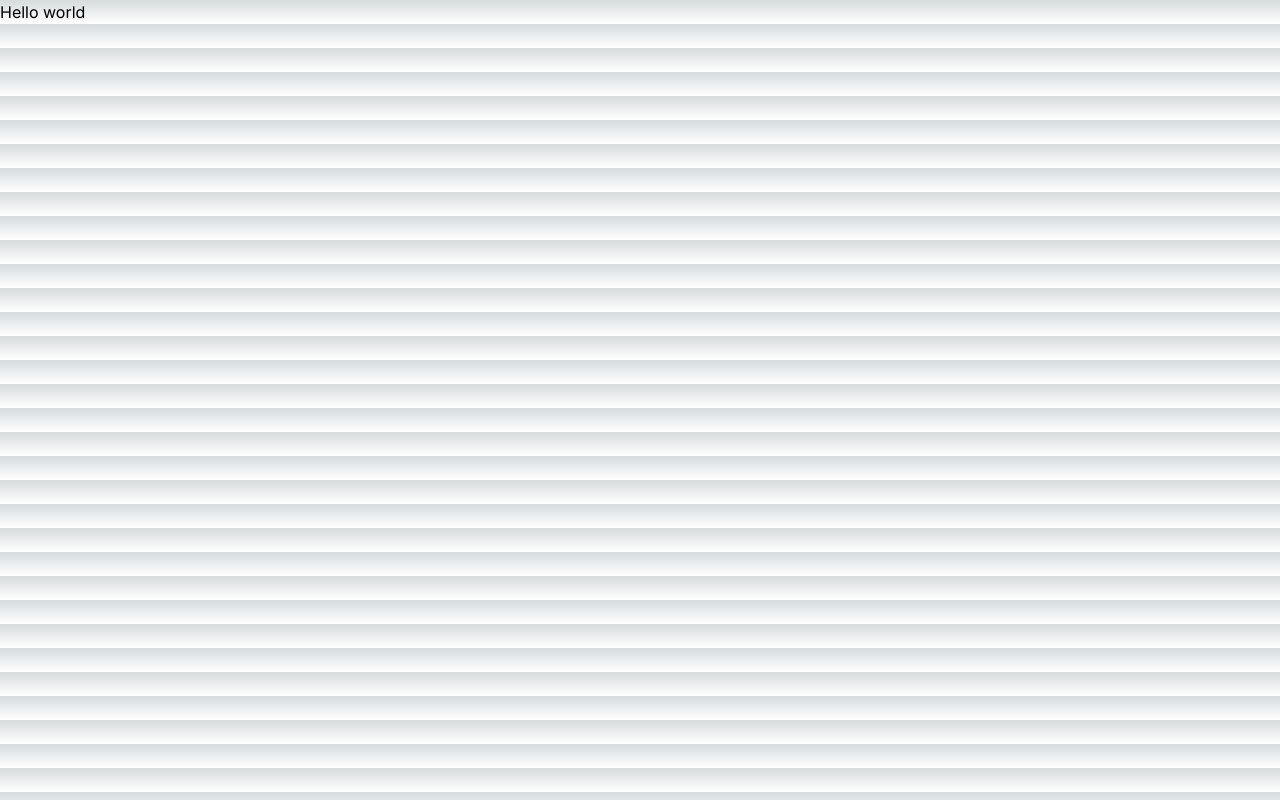
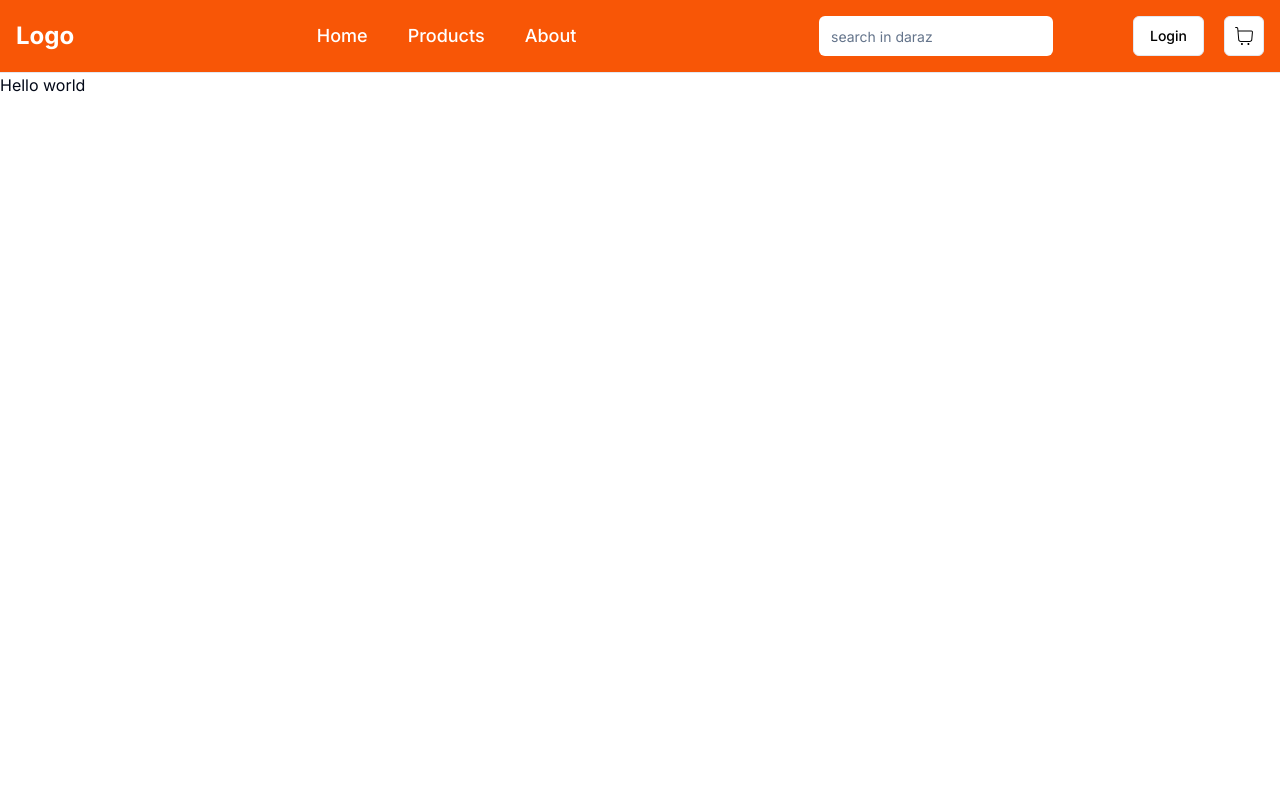
Before and after one commit to ManojBelbase/E-Commerce, a Next.js app: page / in a window 1280 px wide. Built offline with nearby package versions, Linux system fonts and the light colour scheme.

Commit message:
navbar added

```diff
--- a/src/app/globals.css
+++ b/src/app/globals.css
@@ -2,32 +2,75 @@
   @tailwind components;
   @tailwind utilities;
 
+  @layer base {
     :root {
-  --foreground-rgb: 0, 0, 0;
-  --background-start-rgb: 214, 219, 220;
-  --background-end-rgb: 255, 255, 255;
+      --background: 0 0% 100%;
+      --foreground: 222.2 84% 4.9%;
+
+      --card: 0 0% 100%;
+      --card-foreground: 222.2 84% 4.9%;
+
+      --popover: 0 0% 100%;
+      --popover-foreground: 222.2 84% 4.9%;
+
+      --primary: 222.2 47.4% 11.2%;
+      --primary-foreground: 210 40% 98%;
+
+      --secondary: 210 40% 96.1%;
+      --secondary-foreground: 222.2 47.4% 11.2%;
+
+      --muted: 210 40% 96.1%;
+      --muted-foreground: 215.4 16.3% 46.9%;
+
+      --accent: 210 40% 96.1%;
+      --accent-foreground: 222.2 47.4% 11.2%;
+
+      --destructive: 0 84.2% 60.2%;
+      --destructive-foreground: 210 40% 98%;
+
+      --border: 214.3 31.8% 91.4%;
+      --input: 214.3 31.8% 91.4%;
+      --ring: 222.2 84% 4.9%;
+
+      --radius: 0.5rem;
     }
 
-@media (prefers-color-scheme: dark) {
-  :root {
-    --foreground-rgb: 255, 255, 255;
-    --background-start-rgb: 0, 0, 0;
-    --background-end-rgb: 0, 0, 0;
+    .dark {
+      --background: 222.2 84% 4.9%;
+      --foreground: 210 40% 98%;
+
+      --card: 222.2 84% 4.9%;
+      --card-foreground: 210 40% 98%;
+
+      --popover: 222.2 84% 4.9%;
+      --popover-foreground: 210 40% 98%;
+
+      --primary: 210 40% 98%;
+      --primary-foreground: 222.2 47.4% 11.2%;
+
+      --secondary: 217.2 32.6% 17.5%;
+      --secondary-foreground: 210 40% 98%;
+
+      --muted: 217.2 32.6% 17.5%;
+      --muted-foreground: 215 20.2% 65.1%;
+
+      --accent: 217.2 32.6% 17.5%;
+      --accent-foreground: 210 40% 98%;
+
+      --destructive: 0 62.8% 30.6%;
+      --destructive-foreground: 210 40% 98%;
+
+      --border: 217.2 32.6% 17.5%;
+      --input: 217.2 32.6% 17.5%;
+      --ring: 212.7 26.8% 83.9%;
     }
   }
 
+  @layer base {
+    * {
+      @apply border-border;
+    }
     body {
-  color: rgb(var(--foreground-rgb));
-  background: linear-gradient(
-      to bottom,
-      transparent,
-      rgb(var(--background-end-rgb))
-    )
-    rgb(var(--background-start-rgb));
-}
-
-@layer utilities {
-  .text-balance {
-    text-wrap: balance;
+      @apply bg-background text-foreground;
     }
   }
--- a/src/app/layout.tsx
+++ b/src/app/layout.tsx
@@ -1,6 +1,7 @@
 import type { Metadata } from "next";
 import { Inter } from "next/font/google";
 import "./globals.css";
+import Navbar from "@/components/share-components/navbar";
 
 const inter = Inter({ subsets: ["latin"] });
 
@@ -16,7 +17,10 @@
 }>) {
   return (
     <html lang="en">
-      <body className={inter.className}>{children}</body>
+      <body className={inter.className}>
+        <Navbar />
+        {children}
+      </body>
     </html>
   );
 }
--- /dev/null
+++ b/src/components/share-components/navbar.tsx
@@ -0,0 +1,43 @@
+import Link from "next/link";
+import React from "react";
+import { Input } from "@/components/ui/input";
+import { Button } from "@/components/ui/button";
+import { CiShoppingCart } from "react-icons/ci";
+type Props = {};
+
+const Navbar = (props: Props) => {
+  return (
+    <nav className=" flex items-center justify-between gap-10 py-4 px-4 border-b bg-[#F85606] text-white">
+      {/* Logo section */}
+      <section className="text-2xl font-bold">Logo</section>
+      {/* nav items section */}
+      <ul className="flex items-center gap-10 text-lg font-medium">
+        <li>
+          <Link href={"/"}>Home</Link>
+        </li>
+        <li>
+          <Link href={"/"}>Products</Link>
+        </li>
+        <li>
+          <Link href={"/"}>About</Link>
+        </li>
+      </ul>
+      <section className="flex gap-20 text-black">
+        <section>
+          <Input
+            placeholder="search in daraz"
+            className="outline-none border-0"
+          />
+        </section>
+        <section className="flex items-center gap-5 text-black">
+          <Button variant="outline">Login</Button>
+          <Button variant="outline" size={"icon"}>
+            <CiShoppingCart size={24} />
+          </Button>
+        </section>
+      </section>
+    </nav>
+  );
+};
+
+export default Navbar;
--- /dev/null
+++ b/src/components/ui/button.tsx
@@ -0,0 +1,56 @@
+import * as React from "react"
+import { Slot } from "@radix-ui/react-slot"
+import { cva, type VariantProps } from "class-variance-authority"
+
+import { cn } from "@/lib/utils"
+
+const buttonVariants = cva(
+  "inline-flex items-center justify-center whitespace-nowrap rounded-md text-sm font-medium ring-offset-background transition-colors focus-visible:outline-none focus-visible:ring-2 focus-visible:ring-ring focus-visible:ring-offset-2 disabled:pointer-events-none disabled:opacity-50",
+  {
+    variants: {
+      variant: {
+        default: "bg-primary text-primary-foreground hover:bg-primary/90",
+        destructive:
+          "bg-destructive text-destructive-foreground hover:bg-destructive/90",
+        outline:
+          "border border-input bg-background hover:bg-accent hover:text-accent-foreground",
+        secondary:
+          "bg-secondary text-secondary-foreground hover:bg-secondary/80",
+        ghost: "hover:bg-accent hover:text-accent-foreground",
+        link: "text-primary underline-offset-4 hover:underline",
+      },
+      size: {
+        default: "h-10 px-4 py-2",
+        sm: "h-9 rounded-md px-3",
+        lg: "h-11 rounded-md px-8",
+        icon: "h-10 w-10",
+      },
+    },
+    defaultVariants: {
+      variant: "default",
+      size: "default",
+    },
+  }
+)
+
+export interface ButtonProps
+  extends React.ButtonHTMLAttributes<HTMLButtonElement>,
+    VariantProps<typeof buttonVariants> {
+  asChild?: boolean
+}
+
+const Button = React.forwardRef<HTMLButtonElement, ButtonProps>(
+  ({ className, variant, size, asChild = false, ...props }, ref) => {
+    const Comp = asChild ? Slot : "button"
+    return (
+      <Comp
+        className={cn(buttonVariants({ variant, size, className }))}
+        ref={ref}
+        {...props}
+      />
+    )
+  }
+)
+Button.displayName = "Button"
+
+export { Button, buttonVariants }
--- /dev/null
+++ b/src/components/ui/input.tsx
@@ -0,0 +1,25 @@
+import * as React from "react"
+
+import { cn } from "@/lib/utils"
+
+export interface InputProps
+  extends React.InputHTMLAttributes<HTMLInputElement> {}
+
+const Input = React.forwardRef<HTMLInputElement, InputProps>(
+  ({ className, type, ...props }, ref) => {
+    return (
+      <input
+        type={type}
+        className={cn(
+          "flex h-10 w-full rounded-md border border-input bg-background px-3 py-2 text-sm ring-offset-background file:border-0 file:bg-transparent file:text-sm file:font-medium placeholder:text-muted-foreground focus-visible:outline-none focus-visible:ring-2 focus-visible:ring-ring focus-visible:ring-offset-2 disabled:cursor-not-allowed disabled:opacity-50",
+          className
+        )}
+        ref={ref}
+        {...props}
+      />
+    )
+  }
+)
+Input.displayName = "Input"
+
+export { Input }
--- /dev/null
+++ b/src/lib/utils.ts
@@ -0,0 +1,6 @@
+import { type ClassValue, clsx } from "clsx"
+import { twMerge } from "tailwind-merge"
+
+export function cn(...inputs: ClassValue[]) {
+  return twMerge(clsx(inputs))
+}
--- a/tailwind.config.ts
+++ b/tailwind.config.ts
@@ -1,20 +1,80 @@
-import type { Config } from "tailwindcss";
+import type { Config } from "tailwindcss"
 
-const config: Config = {
+const config = {
+  darkMode: ["class"],
   content: [
-    "./src/pages/**/*.{js,ts,jsx,tsx,mdx}",
-    "./src/components/**/*.{js,ts,jsx,tsx,mdx}",
-    "./src/app/**/*.{js,ts,jsx,tsx,mdx}",
-  ],
+    './pages/**/*.{ts,tsx}',
+    './components/**/*.{ts,tsx}',
+    './app/**/*.{ts,tsx}',
+    './src/**/*.{ts,tsx}',
+	],
+  prefix: "",
   theme: {
+    container: {
+      center: true,
+      padding: "2rem",
+      screens: {
+        "2xl": "1400px",
+      },
+    },
     extend: {
-      backgroundImage: {
-        "gradient-radial": "radial-gradient(var(--tw-gradient-stops))",
-        "gradient-conic":
-          "conic-gradient(from 180deg at 50% 50%, var(--tw-gradient-stops))",
+      colors: {
+        border: "hsl(var(--border))",
+        input: "hsl(var(--input))",
+        ring: "hsl(var(--ring))",
+        background: "hsl(var(--background))",
+        foreground: "hsl(var(--foreground))",
+        primary: {
+          DEFAULT: "hsl(var(--primary))",
+          foreground: "hsl(var(--primary-foreground))",
+        },
+        secondary: {
+          DEFAULT: "hsl(var(--secondary))",
+          foreground: "hsl(var(--secondary-foreground))",
+        },
+        destructive: {
+          DEFAULT: "hsl(var(--destructive))",
+          foreground: "hsl(var(--destructive-foreground))",
+        },
+        muted: {
+          DEFAULT: "hsl(var(--muted))",
+          foreground: "hsl(var(--muted-foreground))",
+        },
+        accent: {
+          DEFAULT: "hsl(var(--accent))",
+          foreground: "hsl(var(--accent-foreground))",
+        },
+        popover: {
+          DEFAULT: "hsl(var(--popover))",
+          foreground: "hsl(var(--popover-foreground))",
+        },
+        card: {
+          DEFAULT: "hsl(var(--card))",
+          foreground: "hsl(var(--card-foreground))",
+        },
+      },
+      borderRadius: {
+        lg: "var(--radius)",
+        md: "calc(var(--radius) - 2px)",
+        sm: "calc(var(--radius) - 4px)",
+      },
+      keyframes: {
+        "accordion-down": {
+          from: { height: "0" },
+          to: { height: "var(--radix-accordion-content-height)" },
+        },
+        "accordion-up": {
+          from: { height: "var(--radix-accordion-content-height)" },
+          to: { height: "0" },
+        },
+      },
+      animation: {
+        "accordion-down": "accordion-down 0.2s ease-out",
+        "accordion-up": "accordion-up 0.2s ease-out",
       },
     },
   },
-  plugins: [],
-};
-export default config;
+  plugins: [require("tailwindcss-animate")],
+} satisfies Config
+
+export default config
```
Also changed, not shown: package.json (+11 -4 lines), components.json (added), 1 other file (tests, documents, lock files or other folders). Lines whose indentation alone changed are shown as unchanged.
